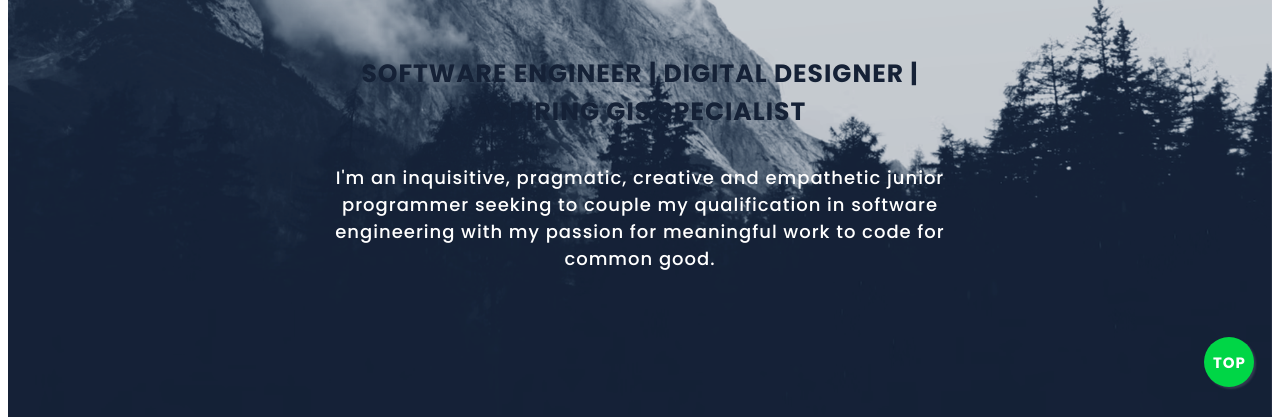
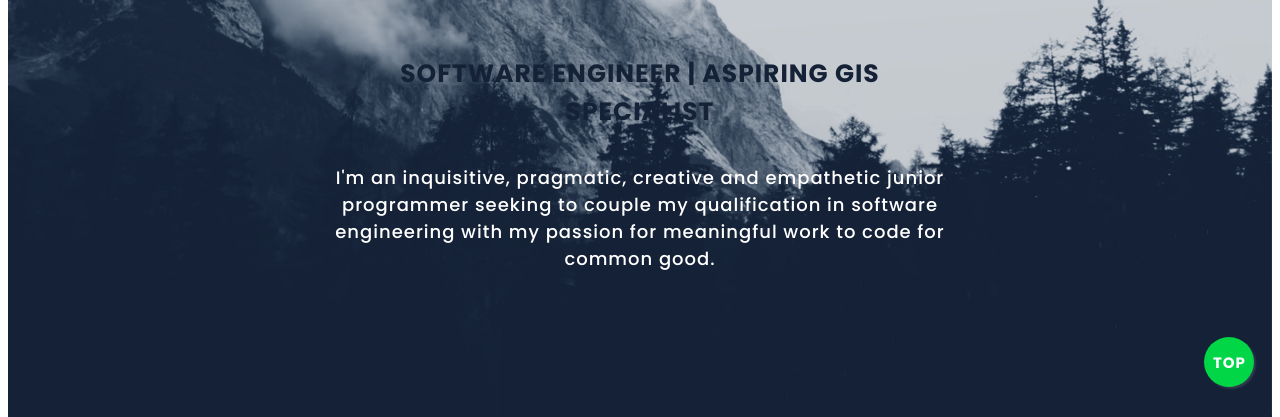
Before and after one commit to MeganBisschoff/Resume_Site, a plain HTML site: page index.html in a window 1280 px wide. Shown: the part 393-810 px from the top of the page. Drawn offline with Linux system fonts and the light colour scheme.

Commit message:
Update index.html

```diff
--- a/index.html
+++ b/index.html
@@ -33,7 +33,7 @@
             <!-- Landing page text -->
             <div class = "hero-text">
                 <h1> MEGAN BISSCHOFF </h1>
-                <h4> SOFTWARE ENGINEER | DIGITAL DESIGNER | ASPIRING GIS SPECIALIST</h4>
+                <h4> SOFTWARE ENGINEER | ASPIRING GIS SPECIALIST</h4>
 
                 <h5> I'm an inquisitive, pragmatic, creative and empathetic junior
                     programmer seeking to couple my qualification in software engineering with my passion for meaningful work to code for common good.
@@ -53,7 +53,7 @@
                         <br>
                         As a freelance digital designer I have designed and developed custom WordPress and Shopify websites from concept to completion with aesthetic branding assets and strategic applications. I am also a small business owner and proud to have had my products featured in a handful of South Africa's top publications. <br>
                         <br>
-                        I impacted positive change through my 6 years of experience in the co-creation and operation of a sustainable environmental program for a  non-profit organisation. <br>
+                        I impacted positive change through my 6 years of experience in the co-creation and operation of a sustainable environmental program for a non-profit organisation. <br>
                         <br>
                         Through my expertise as a project coordinator, mutlifaceted designer, environmentalist and solo entrepreneur I have developed an aptitude for innovation, collaboration and critical thinking while maintaining a high level of attention to detail, adaptability and integrity.
                     </p><br>
```
